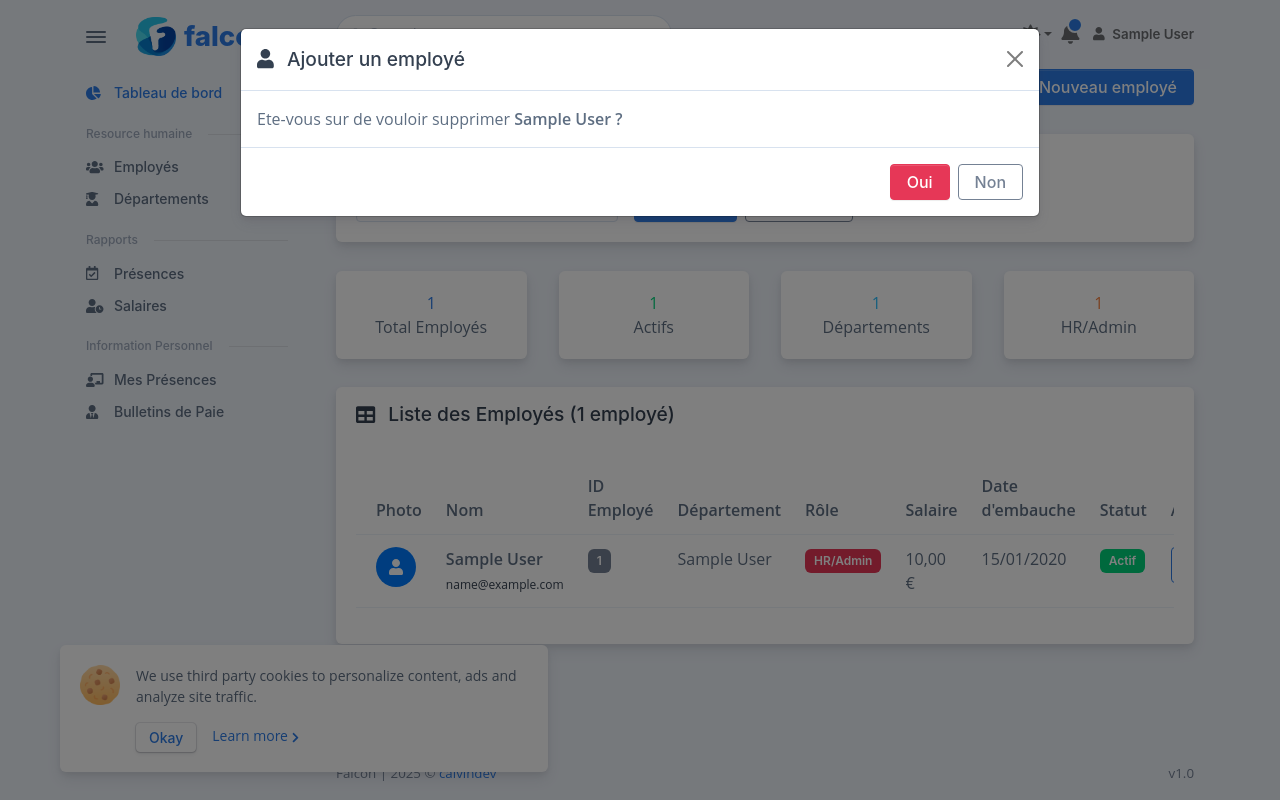
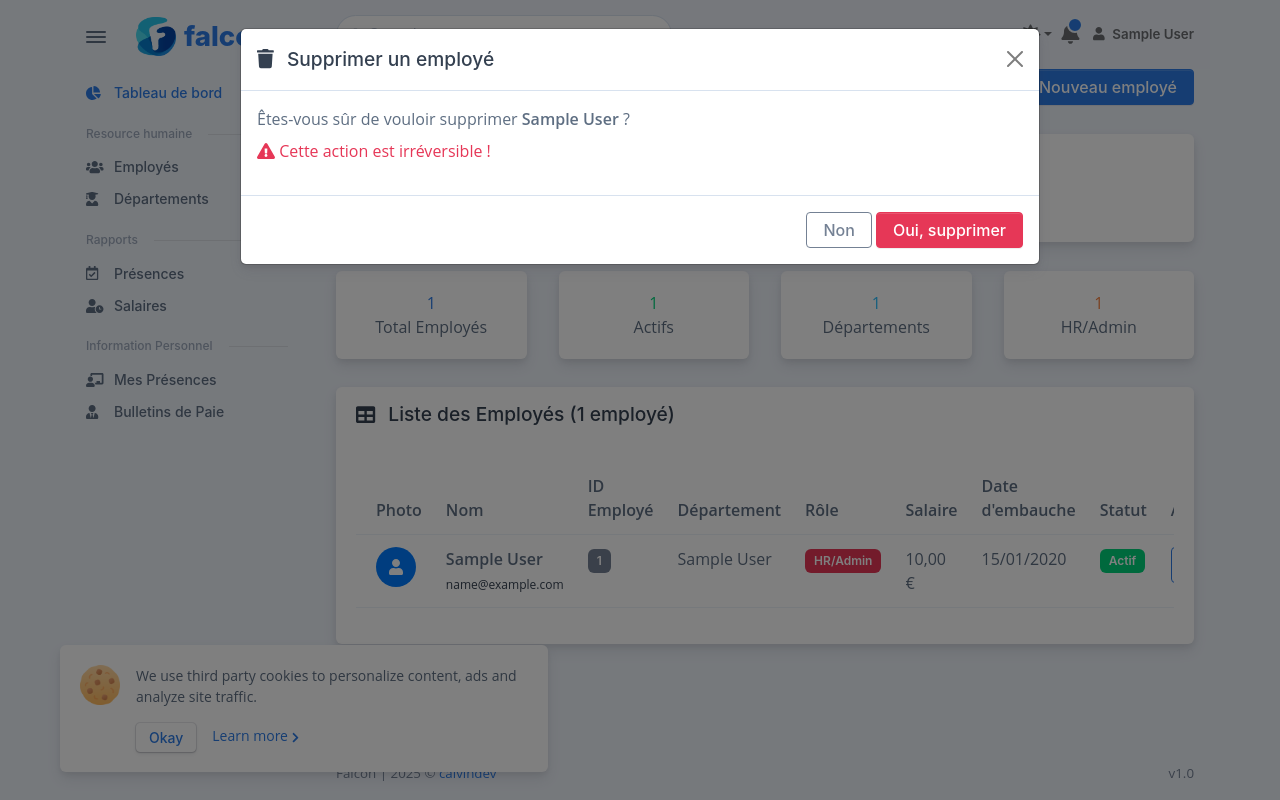
Before and after one commit to Mutimanwa/examDjango, a Django app: page /manage/employees/ in a window 1280 px wide, after a click that opens the changed part. Run offline with Django 4.2, Linux system fonts and the light colour scheme; a user stored in the database is signed in; tables that the repository leaves empty hold one stand-in row (values such as "Sample post"); some libraries are stand-ins or nearby versions.

Commit message:
incrementation du crud

```diff
--- a/employee_attendance_system/employees/views.py
+++ b/employee_attendance_system/employees/views.py
@@ -280,15 +280,15 @@ def delete_employee(request, employee_id):
     """Supprimer un employé"""
     employee = get_object_or_404(Employee, id=employee_id)
     user = employee.user
+    employee_name = user.get_full_name()
+    try:
+        user.delete()  # supprime aussi le profil employé (si CASCADE)
+        messages.success(request, f"L'employé {employee_name} a été supprimé avec succès.")
+    except Exception as e:
+        messages.error(request, f"Erreur lors de la suppression : {str(e)}")
 
-    if request.method == "POST":
-        user.delete()  # supprime aussi le profil employé
-        messages.success(request, "Employé supprimé avec succès.")
-        return redirect('employees:manage_employees')
+    return redirect('employees:manage_employees')
 
-    return render(request, 'employees/delete_employee.html', {
-        'employee': employee
-    })
 # gestion de departement
 @login_required
 def manage_departments(request):
--- a/employee_attendance_system/templates/employees/manage_employees.html
+++ b/employee_attendance_system/templates/employees/manage_employees.html
@@ -226,21 +226,25 @@
         <div class="modal-content">
             <div class="modal-header">
                 <h5 class="modal-title">
-                    <i class="fas fa-user me-2"></i>
-                    Ajouter un employé
+                    <i class="fas fa-trash me-2"></i>
+                    Supprimer un employé
                 </h5>
                 <button type="button" class="btn-close" data-bs-dismiss="modal"></button>
             </div>
             <div class="modal-body">
-              Ete-vous sur de vouloir supprimer <strong> {{ emp.user.get_full_name }} ?</strong>
-
+                Êtes-vous sûr de vouloir supprimer <strong>{{ emp.user.get_full_name }}</strong> ?
+                <p class="text-danger mt-2">
+                    <i class="fas fa-exclamation-triangle"></i>
+                    Cette action est irréversible !
+                </p>
             </div>
             <div class="modal-footer">
-                <form method="post">
+                <!-- FORMULAIRE DANS LE MODAL -->
+                <form method="post" action="{% url 'employees:delete_employee' emp.id %}">
                     {% csrf_token %}
+                    <button type="button" class="btn btn-outline-secondary" data-bs-dismiss="modal">Non</button>
+                    <button type="submit" class="btn btn-danger">Oui, supprimer</button>
                 </form>
-                <a href="{% url 'employees/' %}" class="btn btn-danger" type="submit">Oui</a>
-                <button class="btn btn-outline-secondary" data-bs-dismiss="modal">Non</button>
             </div>
         </div>
     </div>
```
Also changed, not shown: employee_attendance_system/templates/employees/delete_employee.html (added).
